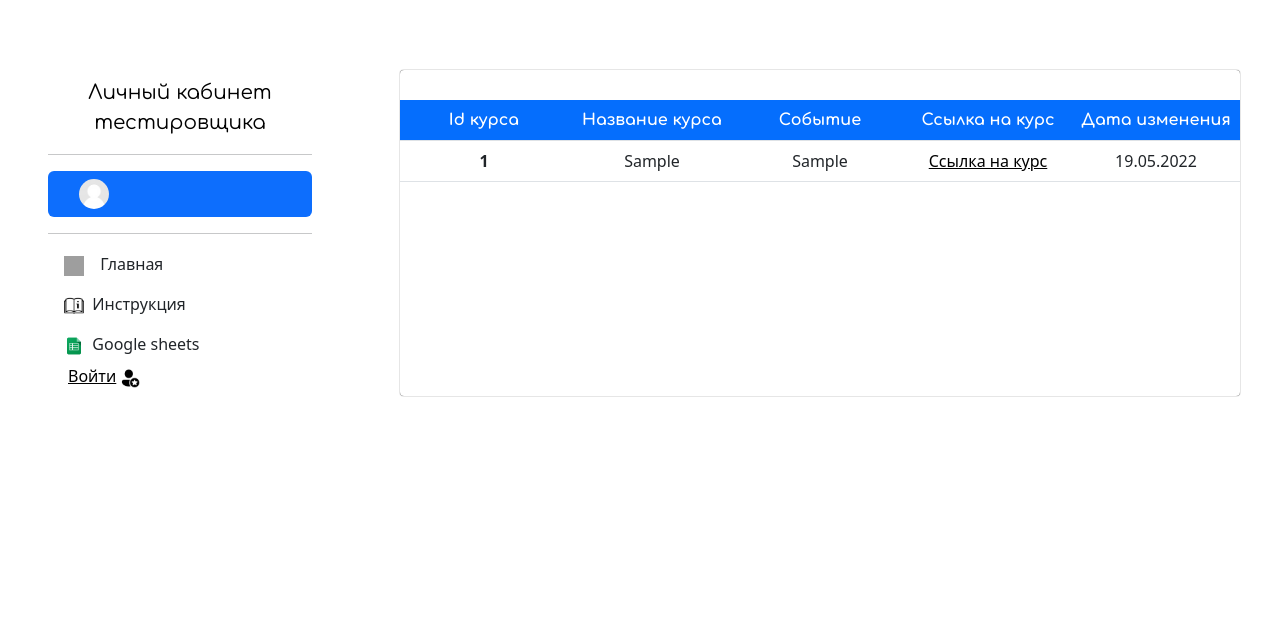
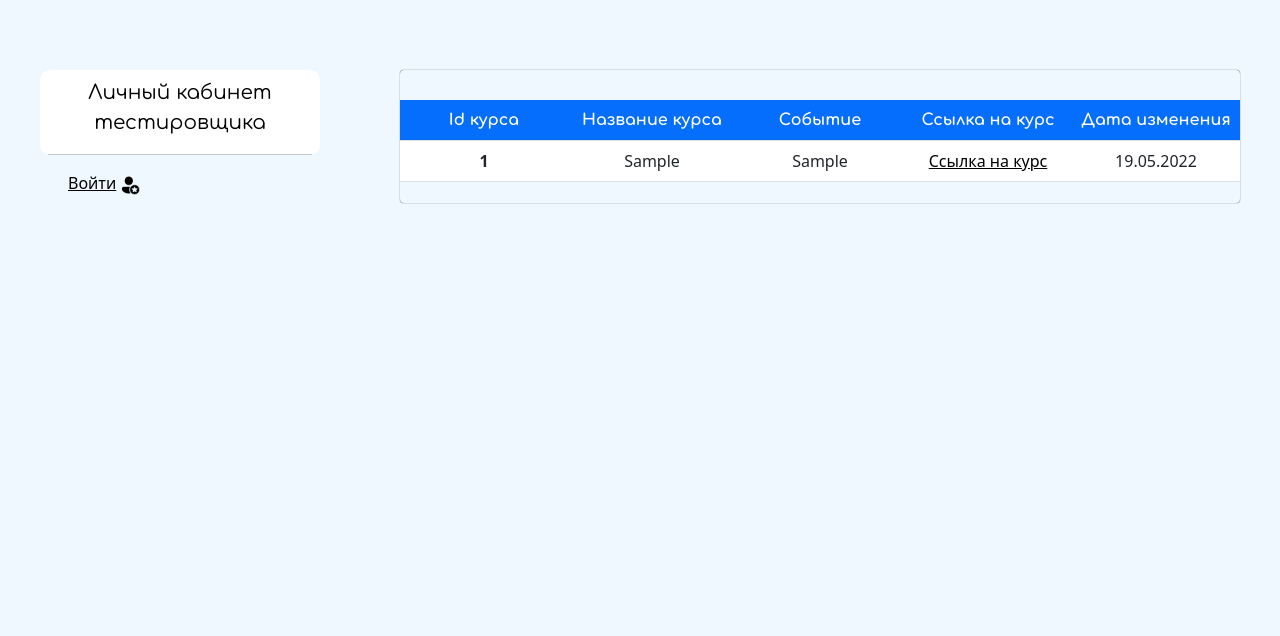
Before and after one commit to enverzeynaliev/diplomApp, a Django app: page / in a window 1280 px wide. Shown: the top 636 px of the page. Run offline with Django 4.2, Linux system fonts and the light colour scheme; tables that the repository leaves empty hold one stand-in row (values such as "Sample post"); grey boxes are pictures that could not be loaded.

Commit message:
small fix

```diff
--- a/testerPersonalRoom/loginsys/forms.py
+++ b/testerPersonalRoom/loginsys/forms.py
@@ -13,4 +13,5 @@ class UserForm(UserCreationForm):
 
         class Meta:
             model = User
-            fields = ['username', 'password1', 'password2', 'first_name', 'last_name']
+            fields = ['username', 'password1',
+                      'password2', 'first_name', 'last_name']
--- a/testerPersonalRoom/loginsys/views.py
+++ b/testerPersonalRoom/loginsys/views.py
@@ -10,9 +10,6 @@ from .forms import UserForm
 
 def login(request):
     args = {}
-    # просто массив ошибок который используется собственно в форме
-    # если юзер ввел некорректное имя(такого юзера нет в бд) то сюда запишется ошибка "Пользователь не найден",
-
     args.update(csrf(request))
     if request.POST:
         username = request.POST.get('username', '')
--- a/testerPersonalRoom/moodle_events/static/css/events.css
+++ b/testerPersonalRoom/moodle_events/static/css/events.css
@@ -5,11 +5,13 @@
     margin-left: 40px;
     background-color: white;
     margin-right: 40px;
+    background-color: aliceblue;
 }
 
 body{
     overflow: hidden;
     height: 100%;
+    background-color: aliceblue;
 }
 td .hover{
 background-color: grey;
@@ -25,6 +27,7 @@ table{
     word-wrap: break-word;
 	table-layout: fixed;
     width: 450px;
+    background-color: white;
 }
 table td:first-child {
 text-align: center;
--- a/testerPersonalRoom/moodle_events/static/css/style.css
+++ b/testerPersonalRoom/moodle_events/static/css/style.css
@@ -14,7 +14,7 @@ justify-content: space-between;
     display: flex;
 	background-color: white;
 	width: 280px;
-    height: 30%;
+    height: 64%;
     border-radius: 10px;
     order: 1;
 }
--- a/testerPersonalRoom/moodle_events/templates/moodle_events/base-templates.html
+++ b/testerPersonalRoom/moodle_events/templates/moodle_events/base-templates.html
@@ -20,10 +20,13 @@
                 <span class="fs-5" style="text-align: center">Личный кабинет тестировщика</span>
             </a>
             <hr>
+
             <ul class="nav nav-pills flex-column mb-auto">
+
+              {% if username %}
                 <li class="nav-link active">
                     <img style="width: 30px; height:30px; border-radius: 20px; margin-left: 15px "
-                         src="{% static 'pictures/f2.png' %}">&nbsp;&nbsp;{{username}}
+                         src="{% static 'pictures/f2.png' %}">&nbsp;&nbsp;{{username}}&nbsp;{{last_name}}
                 </li>
                 <hr style="margin-bottom: 10px">
                 <li>
@@ -47,7 +50,7 @@
                     </a>
                 </li>
                 <li>
-                    {% if username %}
+
                     <a href="auth/sign-in" class="nav-link link-dark">
                         <img width="22" height="22" src="{% static 'pictures/logout.png' %}">&nbsp;&nbsp;Выйти
                     </a></li>
```
